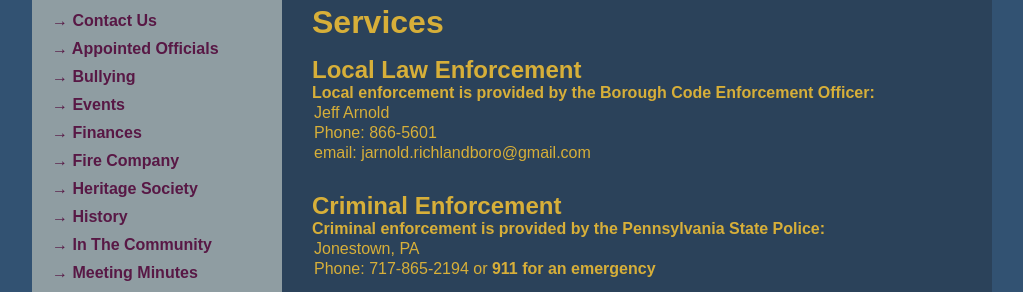
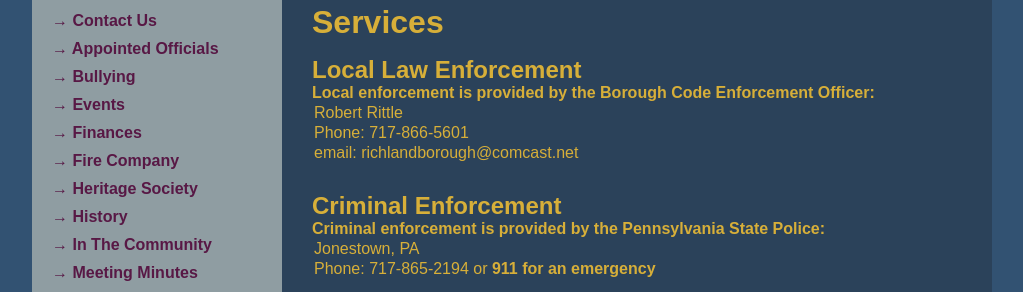
Before and after one commit to wademauger/Richland-Jekyll, a Jekyll site: the page built from services.md, in a window 1280 px wide. Shown: the part 241-533 px from the top of the page, without its empty margins (128-1151 px from the left). Built offline with Jekyll 4.4.1, drawn with Linux system fonts in a browser that asks for light colours; a script that is not in the unit is left out; comment, search, counter and statistics services are not loaded.

Commit message:
Update services page

```diff
--- a/services.md
+++ b/services.md
@@ -16,15 +16,15 @@ permalink: services.html
 
 #### <br />Local enforcement is provided by the Borough Code Enforcement Officer:
 
-|Jeff Arnold                            |
-|Phone: 866-5601                        |
-|email: jarnold.richlandboro@gmail.com  |
+|Robert Rittle                          |
+|Phone: 717-866-5601                    |
+|email: richlandborough@comcast.net     |
 
 ## <br />Criminal Enforcement
 
 #### <br />Criminal enforcement is provided by the Pennsylvania State Police:
 
-|Jonestown, PA                                |
+|Jonestown, PA                                    |
 |Phone: 717-865-2194 or **911 for an emergency**  |
 
 ## <br />Sewer
```
